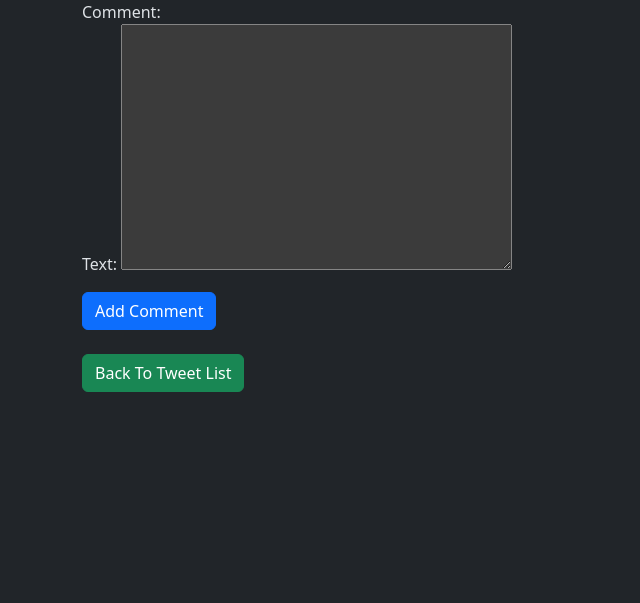
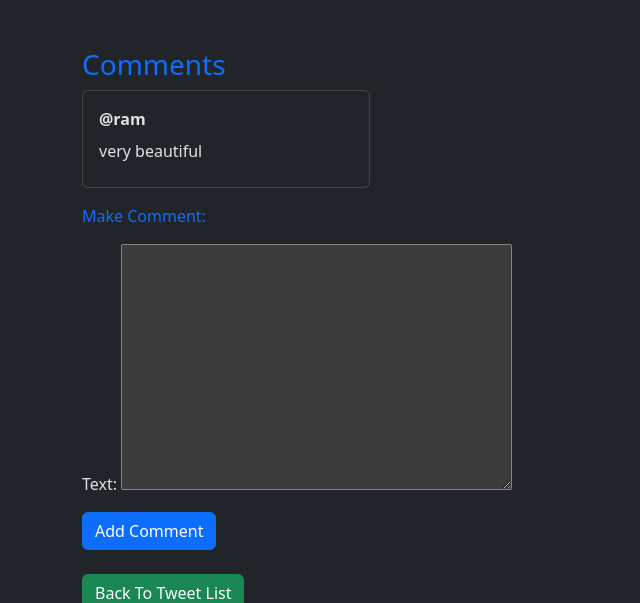
Before and after one commit to Rohan-Basnet/tweet_app, a Django app: page /11/comments/ in a window 1280 px wide. Shown: the part 56-659 px from the top of the page, without its empty margins (0-640 px from the left). Run offline with Django 5.2, Linux system fonts and the light colour scheme; data comes from the database, SQL or seed files in the repository; both versions use the stored data as it was after the commit.

Commit message:
show comments for tweet

```diff
--- a/tweet/templates/comments.html
+++ b/tweet/templates/comments.html
@@ -8,13 +8,32 @@ comments here
 
 
 {% block content %}
+
+<h3 class="text text-primary mt-5">Comments</h3>
+{% if comments %}
+
+ {% for comment in comments %}
+<div class="card" style="width: 18rem;">
+  <div class="card-body mb-2">
+    {% comment %} <h5 class="card-title">Comments</h5> {% endcomment %}
+    <strong>@{{comment.user.username}}</strong>
+    <p class="card-text mt-2">{{comment.text}}</p>
+  </div>
+</div>
+
+
+{% endfor %}
+ {% endif %}
 <form method="post" enctype="multipart/form-data" name="comment_form"
  action="{% url 'make_comment' tweet.id %}">
     {% csrf_token %}
-    <label for="">Comment:</label>{{form.as_p}}
+    <label class="form-label mt-3 mb-3 text text-primary" for="">Make Comment:</label>{{form.as_p}}
     <button class="btn btn-primary" type="submit">Add Comment</button>
 
 </form>
+
+
+
 <a href="{% url 'tweet_list' %}" class="btn btn-success mt-4">Back To Tweet List</a>
 
 {% endblock  %}
--- a/tweet/views.py
+++ b/tweet/views.py
@@ -85,6 +85,7 @@ def comments_view(request, tweet_id):
 
 def make_comment(request, tweet_id):
     tweet= get_object_or_404(Tweet, pk=tweet_id)
+    comments = tweet.comments.all()
     if request.method == 'POST':
         print("post request received")
         print("post data:", request.POST)
@@ -98,4 +99,4 @@ def make_comment(request, tweet_id):
     else:
         form= CommentsForm()
 
-    return render(request, 'comments.html', {'form': form, 'tweet': tweet})
+    return render(request, 'comments.html', {'form': form, 'tweet': tweet, 'comments': comments})
```
Also changed, not shown: tweet/templates/tweet_list.html (+8 -10 lines), db.sqlite3.
